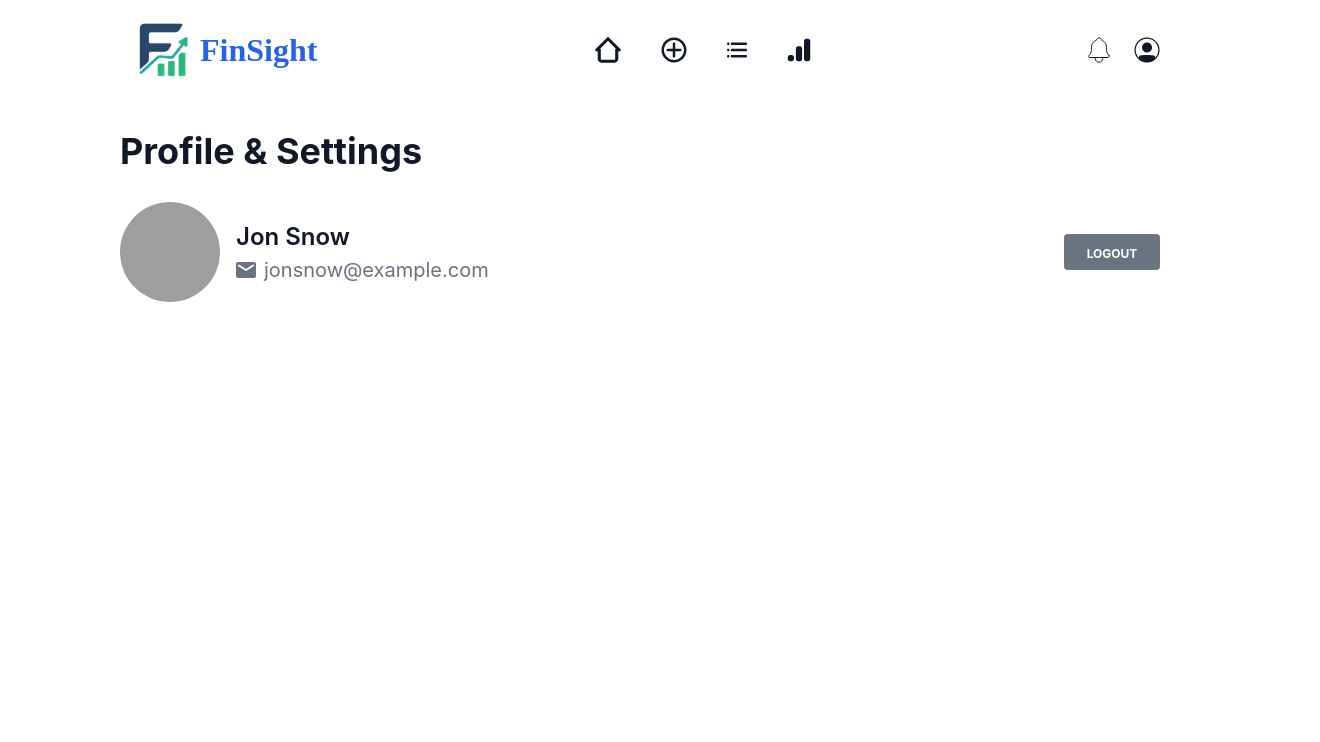
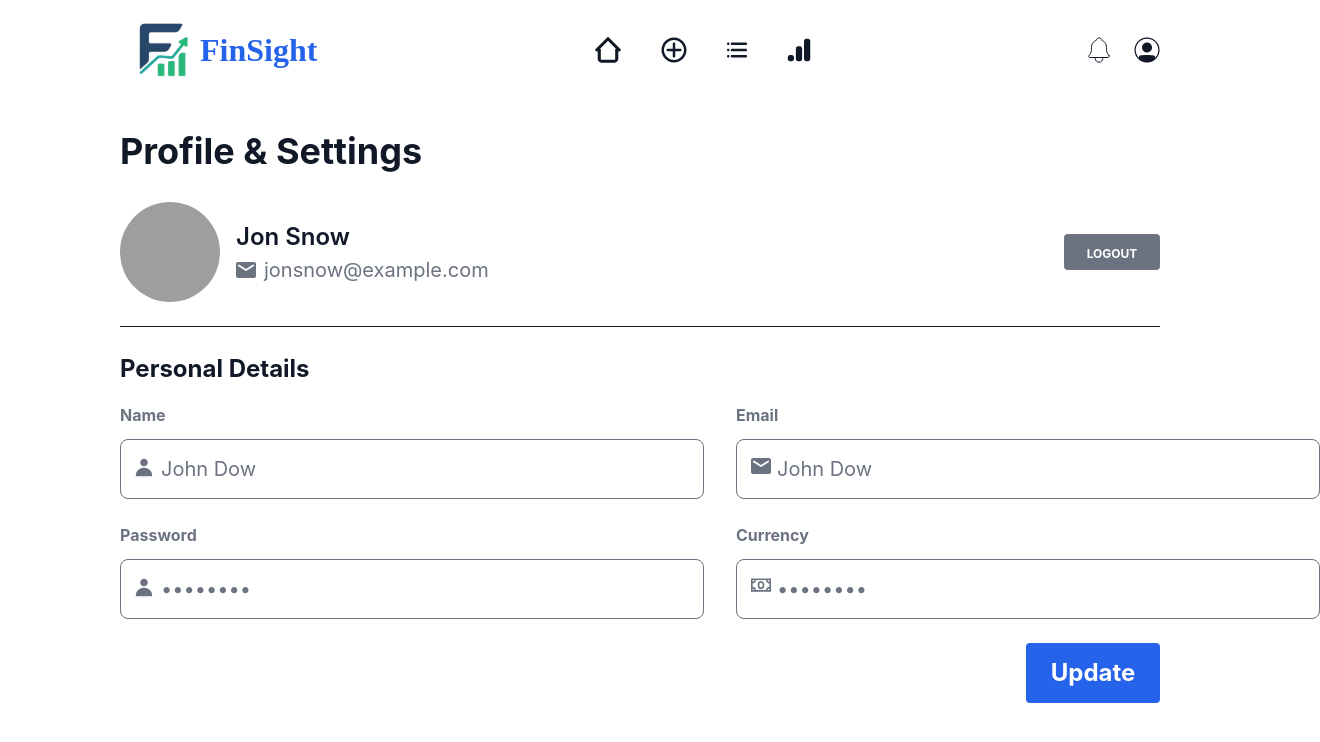
Before and after one commit to ajmal-m/expense-tracker-front-end, a React (Vite) app: page /user-profile in a window 1280 px wide. Shown: the top 742 px of the page, 1320 px wide, since content can reach past the window. Built offline with nearby package versions, Linux system fonts and the light colour scheme; no server answers; grey boxes are pictures that could not be loaded.

Commit message:
Personal detail update

```diff
--- /dev/null
+++ b/src/components/user-profile/personal-details-update.tsx
@@ -0,0 +1,81 @@
+import { memo } from "react";
+import contact from '../../assets/contact.svg';
+import emailIcon from '../../assets/email-icon.svg';
+import currencyIcon from '../../assets/currency-icon.svg';
+
+const PersonalDetailsUpdate = memo ( () => {
+    return(
+        <div className="border-t border-[#111827] pt-[24px] mt-[24px]">
+            <h2 className="text-[24px] text-[#111827] font-bold font-inter">Personal Details</h2>
+            <form className="mt-[16px]" >
+                <div className="flex items-center gap-[32px]">
+                    <div className="flex flex-col gap-[24px]">
+                        <div className="flex flex-col gap-[12px]">
+                            <label htmlFor="name" className="text-[16px] font-bold font-inter text-[#6B7280]">Name</label>
+                            <div className="relative">
+                                <img src={contact} alt="contact-icon" className="absolute top-[19px] left-[15px]" />
+                                <input type="text" name="name" id="name"
+                                    className="w-[584px] h-[60px] border border-[#6B7280] rounded-[8px] pl-[40px]
+                                        text-[20px] font-inter font-[400] text-[#6B7280]
+                                    "
+                                    value={'John Dow'}
+                                />
+                            </div>
+                        </div>
+
+                         <div className="flex flex-col gap-[12px]">
+                            <label htmlFor="name" className="text-[16px] font-bold font-inter text-[#6B7280]">Password</label>
+                            <div className="relative">
+                                <img src={contact} alt="contact-icon" className="absolute top-[19px] left-[15px]" />
+                                <input type="password" name="password" id="password"
+                                    className="w-[584px] h-[60px] border border-[#6B7280] rounded-[8px] pl-[40px]
+                                        text-[20px] font-inter font-[400] text-[#6B7280]
+                                    "
+                                    value={'John Dow'}
+                                />
+                            </div>
+                        </div>
+                    </div>
+
+                    <div className="flex flex-col gap-[24px]">
+                        <div className="flex flex-col gap-[12px]">
+                            <label htmlFor="name" className="text-[16px] font-bold font-inter text-[#6B7280]">Email</label>
+                            <div className="relative">
+                                <img src={emailIcon} alt="contact-icon" className="absolute top-[19px] left-[15px]" />
+                                <input type="text" name="name" id="name"
+                                    className="w-[584px] h-[60px] border border-[#6B7280] rounded-[8px] pl-[40px]
+                                        text-[20px] font-inter font-[400] text-[#6B7280]
+                                    "
+                                    value={'John Dow'}
+                                />
+                            </div>
+                        </div>
+
+                         <div className="flex flex-col gap-[12px]">
+                            <label htmlFor="name" className="text-[16px] font-bold font-inter text-[#6B7280]">Currency</label>
+                            <div className="relative">
+                                <img src={currencyIcon} alt="contact-icon" className="absolute top-[19px] left-[15px]" />
+                                <input type="password" name="password" id="password"
+                                    className="w-[584px] h-[60px] border border-[#6B7280] rounded-[8px] pl-[40px]
+                                        text-[20px] font-inter font-[400] text-[#6B7280]
+                                    "
+                                    value={'John Dow'}
+                                />
+                            </div>
+                        </div>
+                    </div>
+                </div>
+                <div className="mt-[24px] flex justify-end">
+                    <button className="w-[134px] h-[60px] bg-[#2563EB] rounded flex items-center justify-center
+                        text-[24px] font-bold font-inter text-[#FFFFFF]
+                    "
+                    >
+                        Update
+                    </button>
+                </div>
+            </form>
+        </div>
+    )
+});
+
+export default PersonalDetailsUpdate;
--- a/src/pages/user-profile-page.tsx
+++ b/src/pages/user-profile-page.tsx
@@ -2,6 +2,7 @@ import { memo } from "react";
 import Navbar from "../components/reusable/navbar";
 import RootLayout from "../layouts/root-layout";
 import UserProfileSection from "../components/user-profile/user-profile-section";
+import PersonalDetailsUpdate from "../components/user-profile/personal-details-update";
 
 
 const UserProfilePage = memo(() => {
@@ -9,6 +10,7 @@ const UserProfilePage = memo(() => {
         <RootLayout>
             <Navbar/>
             <UserProfileSection/>
+            <PersonalDetailsUpdate/>
         </RootLayout>
     )
 });
```
Also changed, not shown: src/assets/contact.svg (added), src/assets/currency-icon.svg (added).
